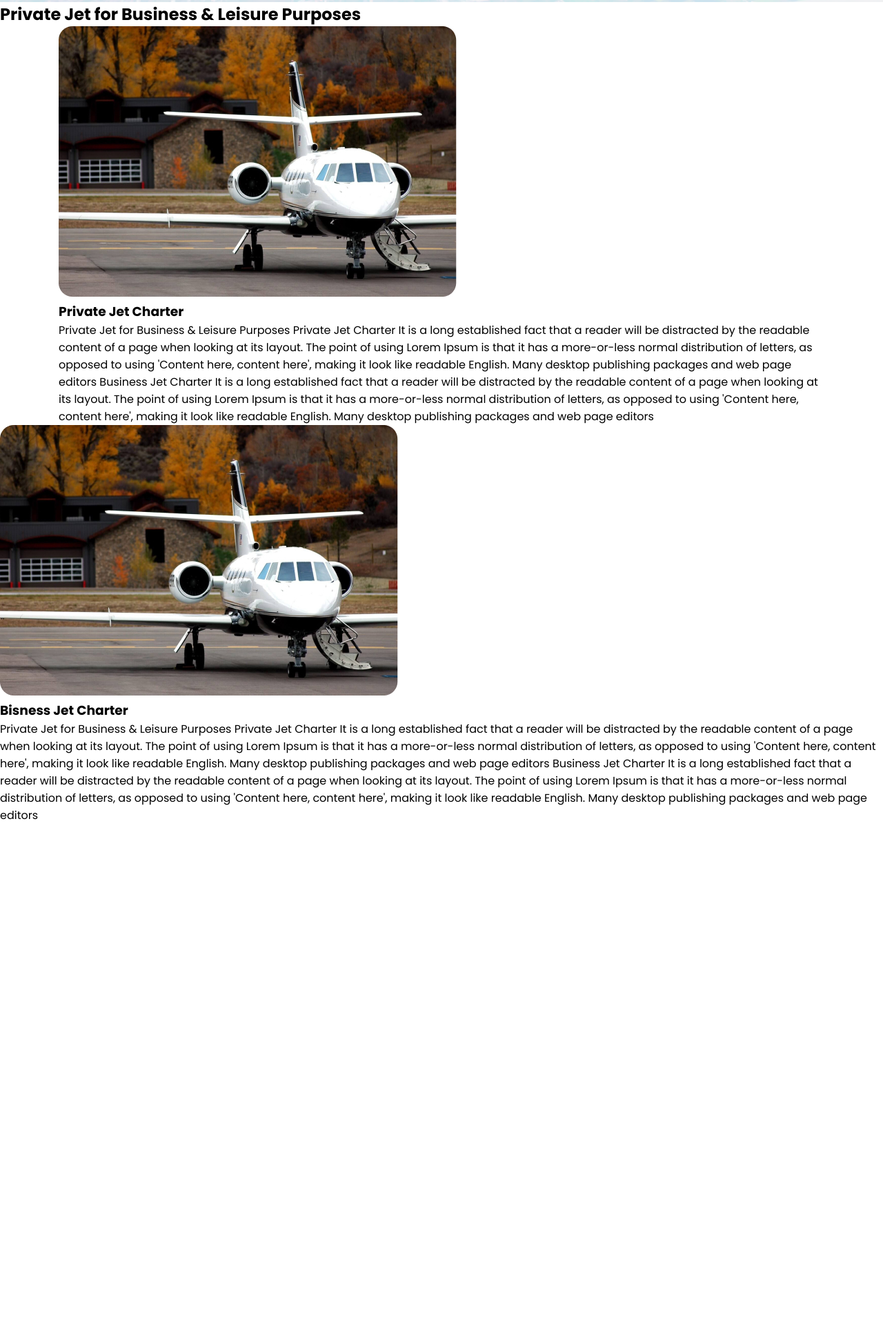
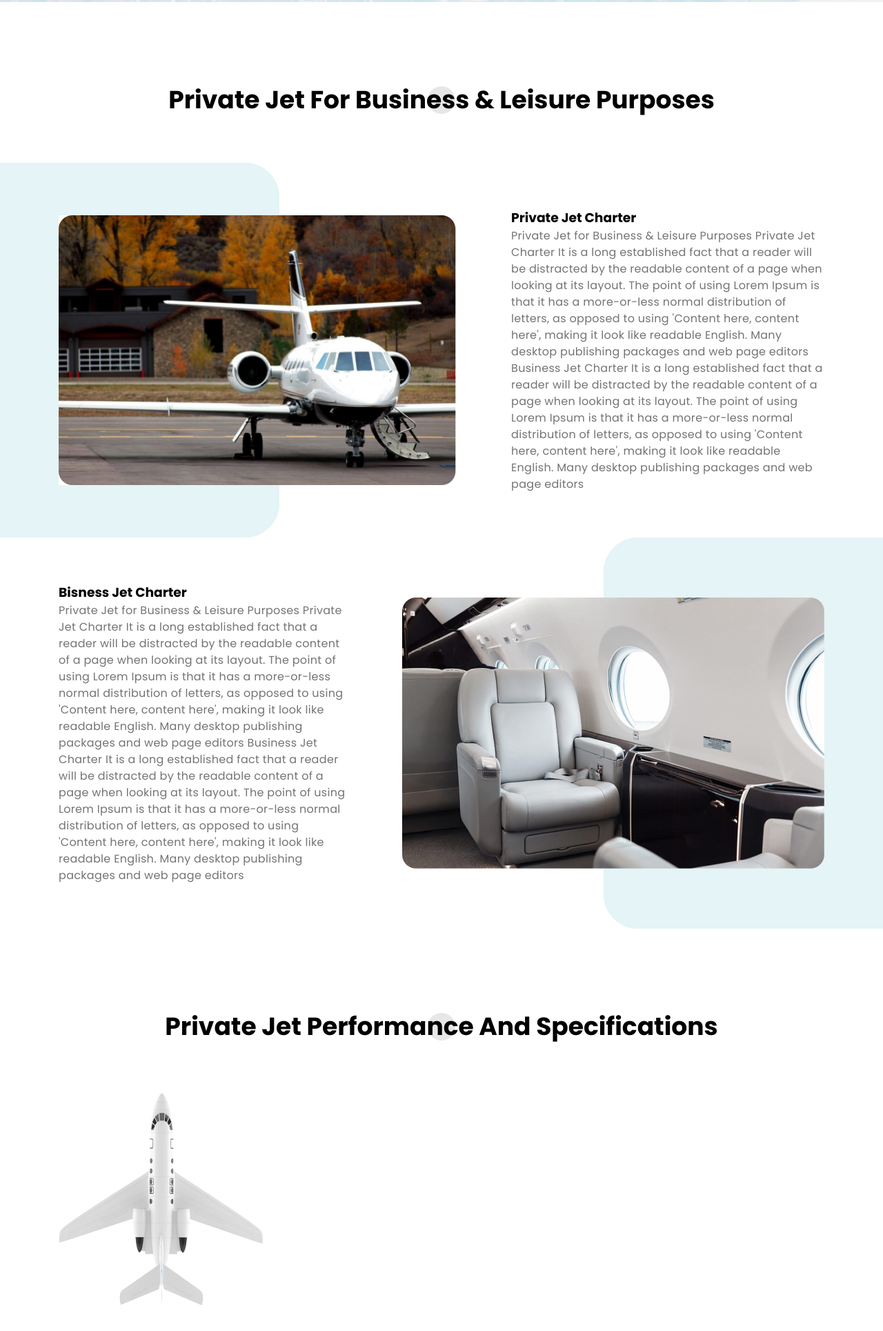
Before and after one commit to Wolfik-masha-html/Dog-plane, a plain HTML site: page index.html in a window 1280 px wide. Shown: the part 797-2726 px from the top of the page at 69% size. Before the commit the page ends 1991 px from the top, so only its background shows below. Drawn offline with Linux system fonts and the light colour scheme.

Commit message:
planes block

```diff
--- a/css/style.css
+++ b/css/style.css
@@ -1,51 +1,64 @@
-*{
+:root {
+    --main-color: white;
+    --titles-color: black;
+    --text-color: color: rgba(21, 21, 21, 0.6);
+}
+
+* {
     box-sizing: border-box;
     margin: 0;
     padding: 0;
 }
-body{
-    font-family: 'Poppins',sans-serif;
+
+body {
+    font-family: 'Poppins', sans-serif;
     font-size: 16px;
+
 }
-.header{
+
+.header {
     position: fixed;
     top: 0;
     left: 0;
     width: 100%;
     padding-top: 30px 0;
 }
-.container{
+
+.container {
     max-width: 1150px;
-    padding-left:20px ;
-    padding-right:20px ;
+    padding-left: 20px;
+    padding-right: 20px;
     margin: 0 auto;
 
 }
 
-.header .container{
+.header .container {
     display: flex;
     justify-content: space-between;
     align-items: center;
 }
 
-.navigation{
+.navigation {
     display: flex;
     flex: 1;
     justify-content: space-between;
     align-items: center;
 }
-.nav-list{
+
+.nav-list {
     display: flex;
     list-style: none;
     gap: 20px;
     align-items: center;
 }
-.header-buttons{
+
+.header-buttons {
     display: flex;
     margin-left: 95px;
     align-items: center;
 }
-.nav-link{
+
+.nav-link {
     font-style: normal;
     font-weight: 500;
     font-size: 14px;
@@ -54,7 +67,8 @@ body{
     color: #181818;
     text-decoration: none;
 }
-.reg-button{
+
+.reg-button {
     font-family: inherit;
     font-weight: 500;
     font-size: 14px;
@@ -66,23 +80,26 @@ body{
     margin-right: 20px;
     cursor: pointer;
 }
-.login-button{
+
+.login-button {
     font-weight: 500;
     font-size: 14px;
     line-height: 21px;
     color: #FFFFFF;
     background: #656293;
     border-radius: 5px;
-    padding:5px 22px ;
+    padding: 5px 22px;
     border: none;
     outline: none;
     cursor: pointer;
     transition: .3s;
 }
-.login-button:hover{
+
+.login-button:hover {
     background-color: #33314a;
 }
-.hero{
+
+.hero {
     background-image: url("../images/Hero-backroound.png");
     background-repeat: no-repeat;
     background-size: cover;
@@ -91,14 +108,15 @@ body{
     padding-top: 104px;
 
 }
-.hero .container{
+
+.hero .container {
     display: flex;
     flex-direction: column;
     justify-content: center;
     height: 100%;
 }
 
-h1{
+h1 {
     font-weight: 400;
     font-size: 66px;
     line-height: 77px;
@@ -106,14 +124,14 @@ text-transform: capitalize;
     margin-bottom: 48px;
 }
 
- h1 span{
+h1 span {
     color: #656293;
     text-transform: uppercase;
     font-weight: 700;
 
 }
 
-.hero-link{
+.hero-link {
     text-decoration: none;
     font-weight: 500;
     font-size: 16px;
@@ -123,7 +141,8 @@ padding-right: 26px;
     position: relative;
     width: fit-content;
 }
-.hero-link::after{
+
+.hero-link::after {
     content: "";
     background-image: url(../images/arrow.svg);
     background-repeat: no-repeat;
@@ -138,6 +157,154 @@ width: fit-content;
     transition: .3s;
 }
 
-.hero-link:hover.hero-link::after{
-    transform: translate(5px,-50%) ;
+.hero-link:hover.hero-link::after {
+    transform: translate(5px, -50%);
 }
+
+h2 {
+    font-weight: 700;
+    font-size: 36px;
+    line-height: 54px;
+    text-transform: capitalize;
+    color: var[--titels-color];
+    text-align: center;
+    position: relative;
+    margin-bottom: 64px
+}
+
+h2:before {
+    content: "";
+    height: 40px;
+    width: 40px;
+    position: absolute;
+    background-color: rgba(21, 21, 21, 0.1);
+    display: block;
+    border-radius: 50%;
+    top: 50%;
+    left: 50%;
+    transform: translate(-50%, -50%);
+    z-index: -1;
+}
+
+.buisness-top .container,
+.buisness-bottom .container {
+    display: flex;
+    justify-content: space-between;
+    align-items: center;
+    gap: 80px;
+}
+
+.buisness-top img {
+    max-width: 576px;
+}
+
+.buisness-bottom img {
+    max-width: 612px;
+    order: 2;
+}
+
+.buisness-top {
+    padding: 65px;
+    position: relative;
+}
+
+.buisness-bottom {
+    padding: 65px;
+    position: relative;
+}
+
+img {
+    display: block;
+    max-width: 100%;
+}
+
+.h3 {
+    font-weight: 600;
+    font-size: 24px;
+    line-height: 36px;
+    color: #151515;
+    margin-bottom: 20px;
+}
+
+p {
+    font-weight: 400;
+    font-size: 16px;
+    line-height: 24px;
+    color: rgba(21, 21, 21, 0.6);
+
+    letter-spacing: 0.02em;
+}
+
+section {
+    padding-top: 115px;
+}
+
+.buisness-top :before {
+    content: "";
+    position: absolute;
+    left: 0;
+    top: 0;
+    height: 100%;
+    width: 405px;
+    display: block;
+    background: #E5F4F6;
+    border-radius: 0px 50px 50px 0px;
+    z-index: -1;
+}
+.buisness-bottom :before {
+    content: "";
+    position: absolute;
+    right: 0;
+    top: 0;
+    height: 100%;
+    width: 405px;
+    display: block;
+    background: #E5F4F6;
+    border-radius: 50px 0px 0px 50px;
+    z-index: -1;
+}
+
+.srvices-item img{
+margin: 0 auto 13px auto;
+}
+
+.services-item h3 {
+    font-weight: 500;
+    font-size:18px ;
+    line-height: 27px;
+    color: #151515;
+    margin-bottom: 13px;
+}
+
+.planes-list{
+    display: flex;
+    list-style: none;
+    justify-content: space-between;
+}
+.planes-item{
+    width: calc(100% - 90px)/4px;
+    background: var(--main-color);
+    box-shadow: 0px 30px 84px rgba(19, 10, 46, 0.08), 0px 8px 32px rgba(19, 10, 46, 0.07), 0px 3px 14px rgba(19, 10, 46, 0.03), 0px 1px 3px rgba(19, 10, 46, 0.13);
+    border-radius: 12px;
+    padding: 10px;
+}
+
+.imgwrapper{
+margin-bottom: 14px;
+border-radius: 12px;
+overflow: hidden;
+}
+
+.planes-image{
+    object-fit: cover;
+    object-position: center;
+    height: 100%;
+    width: 100%;
+}
+
+.planes-text{
+    font-weight: 500;
+font-size: 16px;
+line-height: 24px;
+color: #151515;
+}
--- a/index.html
+++ b/index.html
@@ -50,25 +50,86 @@
                 <h3>Private Jet Charter</h3>
                 <p>Private Jet for Business & Leisure Purposes
                     Private Jet Charter
-                    It is a long established fact that a reader will be distracted by the readable content of a page when looking at its layout. The point of using Lorem Ipsum is that it has a more-or-less normal distribution of letters, as opposed to using 'Content here, content here', making it look like readable English. Many desktop publishing packages and web page editors
+                    It is a long established fact that a reader will be distracted by the readable content of a page
+                    when looking at its layout. The point of using Lorem Ipsum is that it has a more-or-less normal
+                    distribution of letters, as opposed to using 'Content here, content here', making it look like
+                    readable English. Many desktop publishing packages and web page editors
                     Business Jet Charter
-                    It is a long established fact that a reader will be distracted by the readable content of a page when looking at its layout. The point of using Lorem Ipsum is that it has a more-or-less normal distribution of letters, as opposed to using 'Content here, content here', making it look like readable English. Many desktop publishing packages and web page editors</p>
+                    It is a long established fact that a reader will be distracted by the readable content of a page
+                    when looking at its layout. The point of using Lorem Ipsum is that it has a more-or-less normal
+                    distribution of letters, as opposed to using 'Content here, content here', making it look like
+                    readable English. Many desktop publishing packages and web page editors</p>
             </div>
         </div>
     </div>
     <div class="buisness-bottom">
-        <div class="container"></div>
-        <img class="info" src="./images/plane2.jpg" alt="">
-        <div class="info">
-            <h3>Bisness Jet Charter</h3>
-            <p>Private Jet for Business & Leisure Purposes
-                Private Jet Charter
-                It is a long established fact that a reader will be distracted by the readable content of a page when looking at its layout. The point of using Lorem Ipsum is that it has a more-or-less normal distribution of letters, as opposed to using 'Content here, content here', making it look like readable English. Many desktop publishing packages and web page editors
-                Business Jet Charter
-                It is a long established fact that a reader will be distracted by the readable content of a page when looking at its layout. The point of using Lorem Ipsum is that it has a more-or-less normal distribution of letters, as opposed to using 'Content here, content here', making it look like readable English. Many desktop publishing packages and web page editors</p>
+        <div class="container">
+            <img class="info" src="/images/adobestock_98400582 1.png" alt="">
+            <div class="info">
+                <h3>Bisness Jet Charter</h3>
+                <p>Private Jet for Business & Leisure Purposes
+                    Private Jet Charter
+                    It is a long established fact that a reader will be distracted by the readable content of a page
+                    when looking at its layout. The point of using Lorem Ipsum is that it has a more-or-less normal
+                    distribution of letters, as opposed to using 'Content here, content here', making it look like
+                    readable English. Many desktop publishing packages and web page editors
+                    Business Jet Charter
+                    It is a long established fact that a reader will be distracted by the readable content of a page
+                    when looking at its layout. The point of using Lorem Ipsum is that it has a more-or-less normal
+                    distribution of letters, as opposed to using 'Content here, content here', making it look like
+                    readable English. Many desktop publishing packages and web page editors</p>
+            </div>
+        </div>
+
+</section>
+<section class="servises">
+    <div class="container">
+        <h2>Private Jet Performance and Specifications</h2>
+        <div class="servises-list">
+            <div class="servises-item"></div>
+            <div servises-item></div>
+            <div servises-item></div>
+            <div servises-item></div>
+            <img src="/images/performance-plane-removebg-preview 1.png" alt="">
+        </div>
     </div>
 </section>
-
+</section>
+<section class="planes">
+  <div class="container">
+    <h2>
+      Luxury Charters
+    </h2>
+    <ul class="planes-list">
+      <li class="planes-item">
+        <div class="imgwrapper"><img  class="plaens image" src="/images/plane1.jpg" alt="plane5"></div>
+        <p class="planes-text">
+          Piaggio P.180 Avanti
+        </p>
+      </li>
+      <li class="planes-item">
+        <div class="imgwrapper"><img  class="plaens image" src="/images/plane3.jpg" alt="plane5"></div>
+        <p class="planes-text"S>
+          Pilatus PC-12
+        </p>
+      </li>
+      <li class="planes-item">
+        <div class="imgwrapper"><img class="plaens image" src="/images/plane5.jpg" alt="plane5">
+        </div>
+            <p class="planes-text">
+              Piper Pa27 Aztec
+            </p>
+      </li>
+      <li class="planes-item">
+        <div class="imgwrapper"><img class="plaens image" src="/images/raytheon-beechcraft-king-air-200-06 1.jpg" alt="plane5"></div>
+        <p class="planes-text">
+          Beech BE100 King Air
+        </p>
+      </li>
+    </ul>
+    <img class="planes-backround" src="/images/Frame.svg" alt="planebackround">
+  </div>
+</section>
     </main>
 
     <footer>
```
Also changed, not shown: images/Frame.svg (added), images/adobestock_98400582 1.png (added), images/performance-plane-removebg-preview 1.png (added), images/plane1.jpg (added), images/plane3.jpg (added), images/plane5.jpg (added), images/raytheon-beechcraft-king-air-200-06 1.jpg (added). Lines whose indentation alone changed are shown as unchanged.
